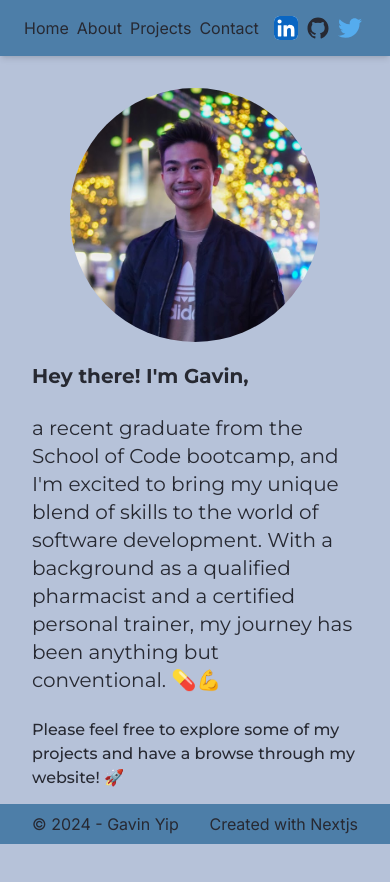
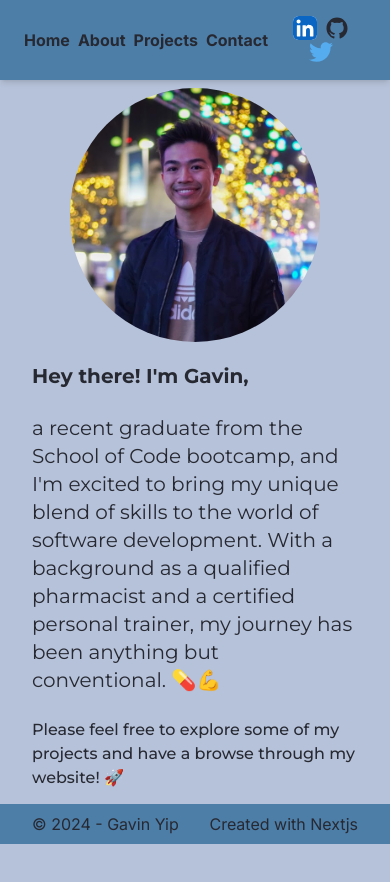
Before and after one commit to Gavinpiy/portfolio, a Next.js app: page / in a window 390 px wide. Shown: the top 882 px of the page. Built offline with nearby package versions, Linux system fonts and the light colour scheme.

Commit message:
bold header

```diff
--- a/components/Header.jsx
+++ b/components/Header.jsx
@@ -19,10 +19,10 @@ const Header = () => {
   return (
     <header className="flex bg-[#4D7EA8] items-center py-4 lg:py-6 px-6 lg:px-10 justify-between w-full shadow-md ">
       <nav className="flex">
-        <CustomLink href="/" title="Home" className=" mr-2 lg:font-bold lg:mr-4 " />
-        <CustomLink href="/about" title="About" className="mr-2 lg:font-bold lg:mx-4" />
-        <CustomLink href="/projects" title="Projects " className="mr-2 lg:font-bold lg:mx-4" />
-        <CustomLink href="/contact" title="Contact" className="mr-2 lg:font-bold lg:mx-4" />
+        <CustomLink href="/" title="Home" className=" mr-2 font-bold lg:mr-4 " />
+        <CustomLink href="/about" title="About" className="mr-2 font-bold lg:mx-4" />
+        <CustomLink href="/projects" title="Projects " className="mr-2 font-bold lg:mx-4" />
+        <CustomLink href="/contact" title="Contact" className="mr-2 font-bold lg:mx-4" />
       </nav>
 
       <nav className=" flex items-center justify-center flex-wrap">
```
